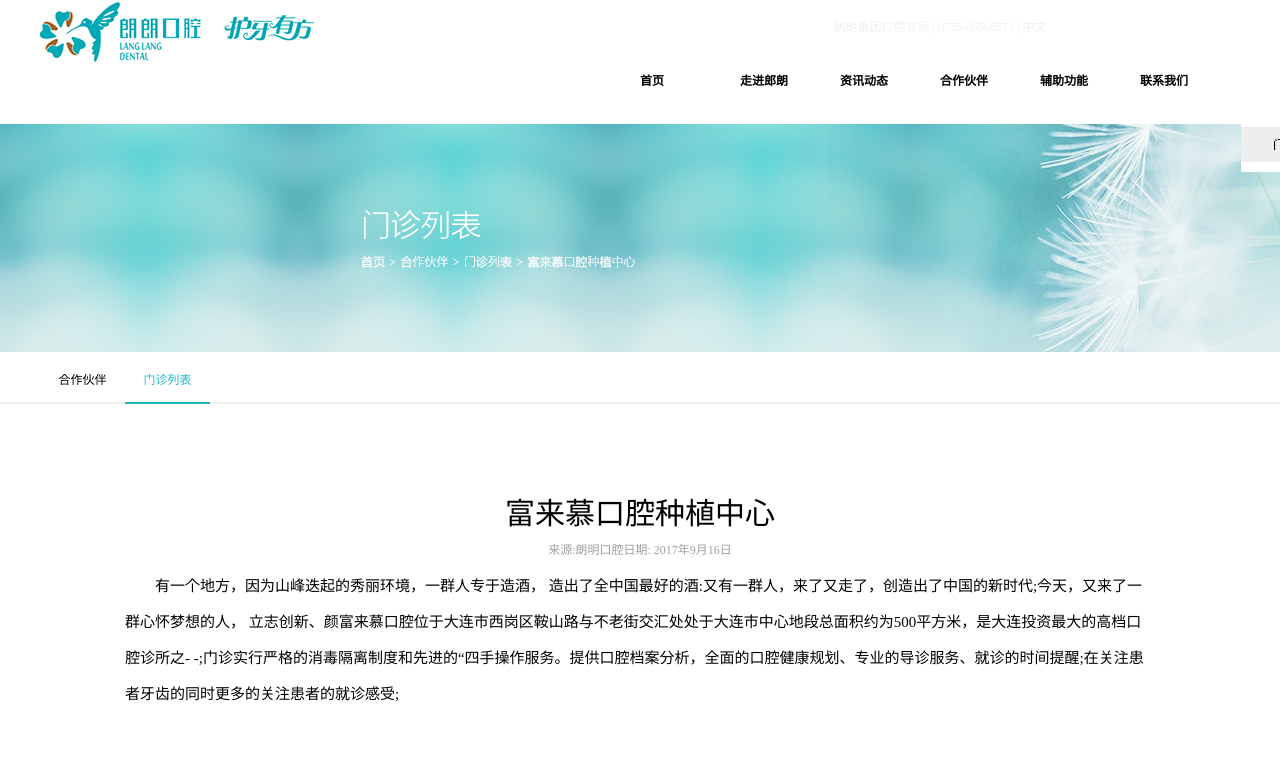
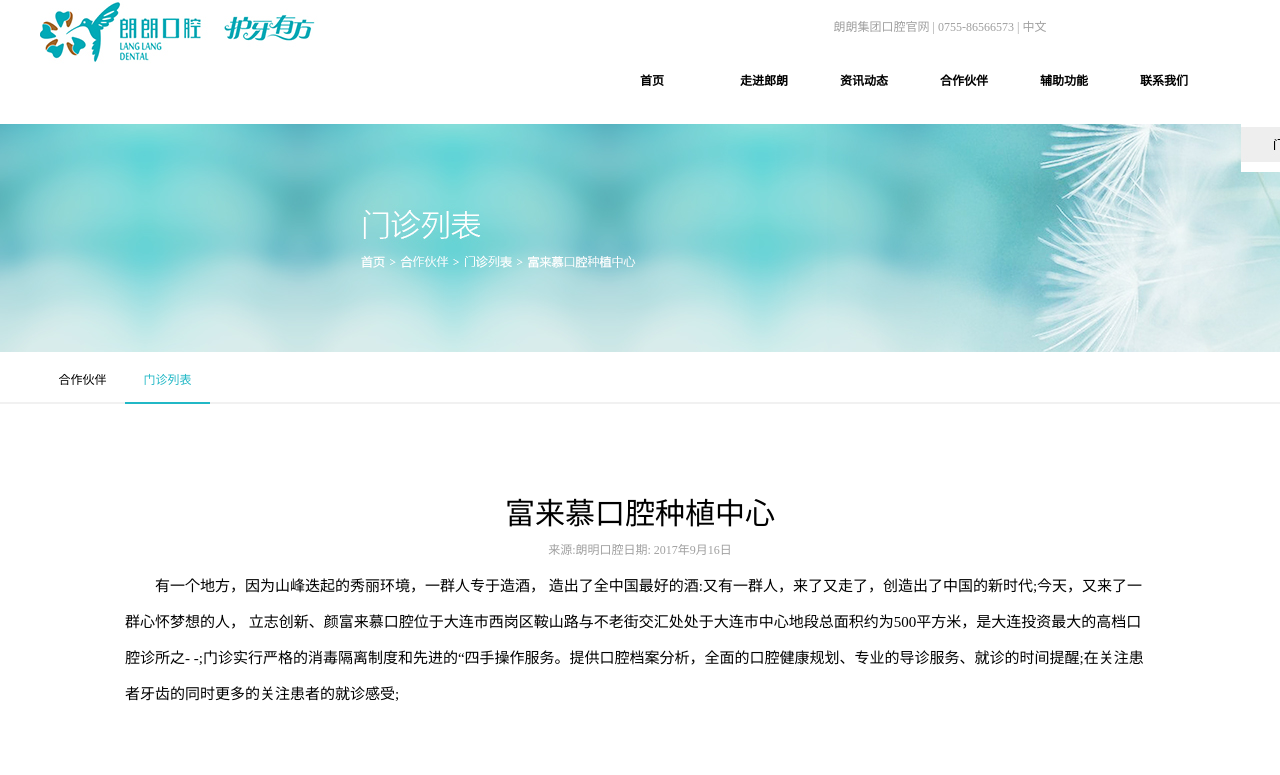
Before and after one commit to lyuhaosir/static_page-, a plain HTML site: page OutSerlist.html in a window 1280 px wide. Shown: the top 775 px of the page. Drawn offline with Linux system fonts and the light colour scheme; files whose address does not match are found by name.

Commit message:
门诊列表-详情页

```diff
--- a/css/OutSerlist.css
+++ b/css/OutSerlist.css
@@ -29,7 +29,7 @@
     height: 54px;
     text-align: center;
     line-height: 54px;
-    color:#F0F0F0;
+    color:#a0a0a0;
 }
 .head_box_right>ul{
     display: flex;
```
